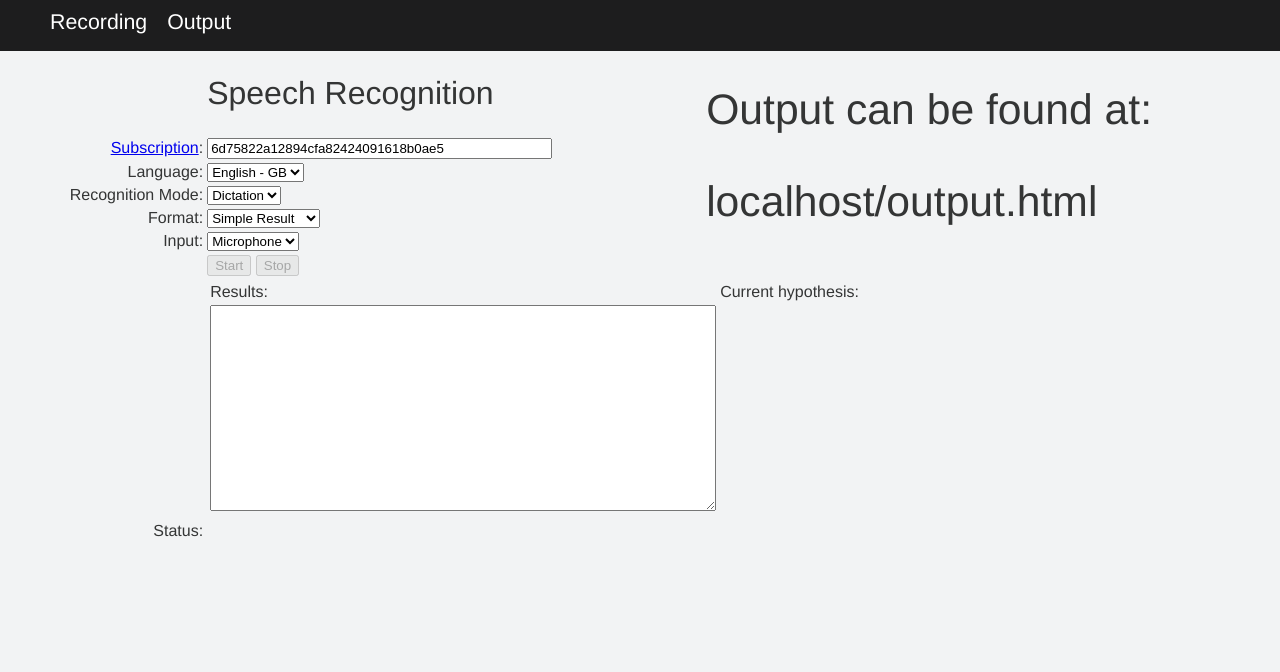
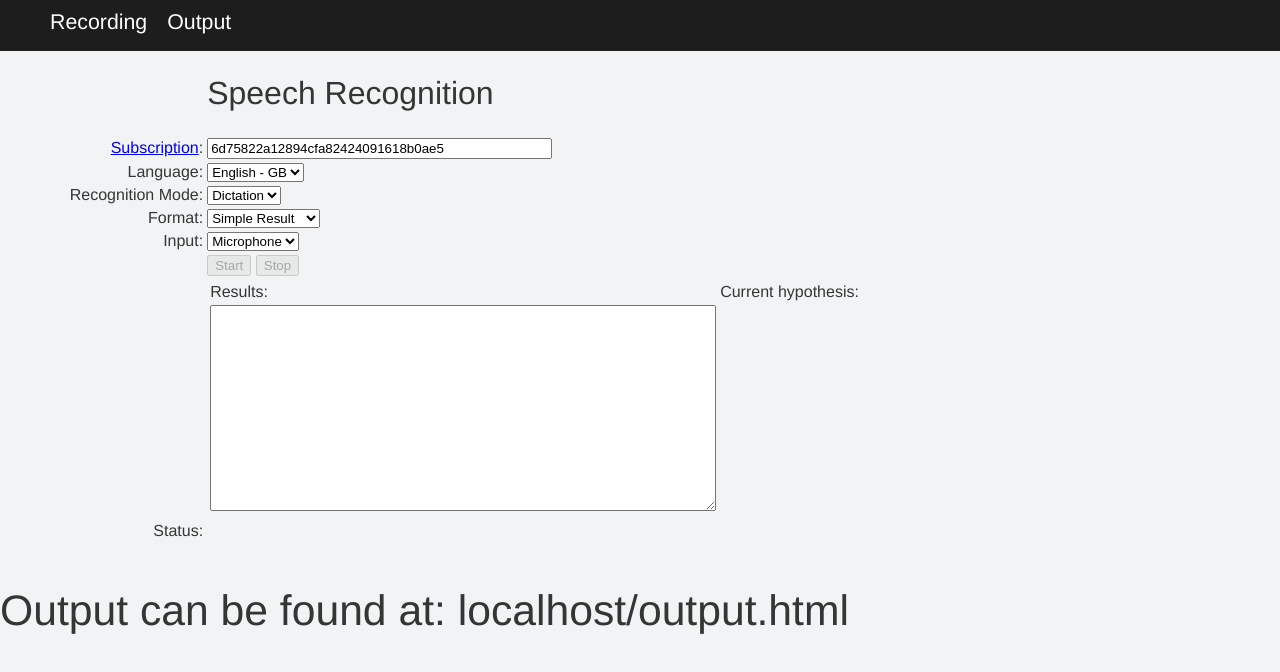
Before and after one commit to gharrison121/speech-to-text-accessibility, a website: page Client/index.html in a window 1280 px wide. Drawn offline with Linux system fonts and the light colour scheme; a script that the page names is missing.

Commit message:
windowURL change
Moved URL location

```diff
--- a/Client/index.html
+++ b/Client/index.html
@@ -15,9 +15,6 @@
 </nav>
 
 <body>
-  <section id="windowURL">
-    <p>Output can be found at:
-  </section>
     <table width="100%">
         <tr>
             <td></td>
@@ -95,7 +92,7 @@
             <td align="left"><span id="statusDiv"></span></td>
         </tr>
     </table>
-
+    <p id="windowURL">Output can be found at:</p>
     <!-- The SDK has a dependency on requirejs (http://requirejs.org/). -->
     <script src="https://cdnjs.cloudflare.com/ajax/libs/require.js/2.3.3/require.min.js"></script>
 
@@ -347,7 +344,7 @@
 
         function displayURL() {
           var urlTo = document.getElementById("windowURL")
-          urlTo.innerHTML += "\n" + window.location.hostname + "/output.html"
+          urlTo.textContent += " " + window.location.hostname + "/output.html"
         }
         document.addEventListener("DOMContentLoaded", displayURL())
     </script>
--- a/Client/mystyle.css
+++ b/Client/mystyle.css
@@ -4,11 +4,6 @@ html {
 }
 /* Window URL - index.html*/
 #windowURL {
-
-	display: block;
-	position: absolute;
-	top: 1em;
-	right: 3em;
 	font-size: 32pt;
 }
 
```
